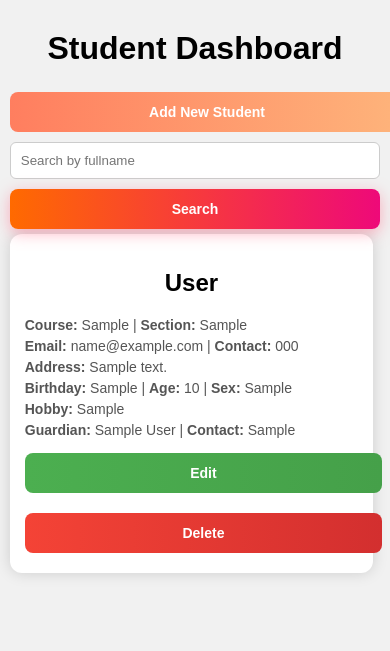
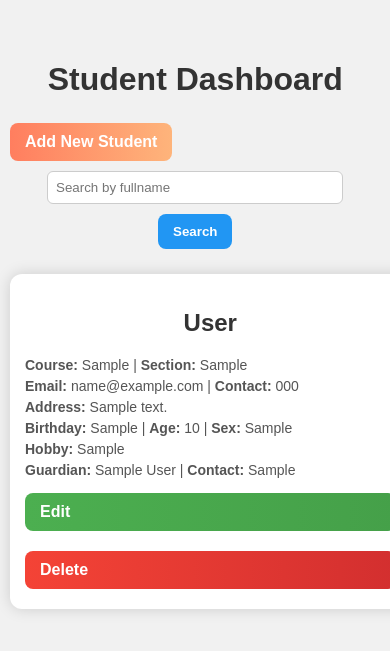
Before and after one commit to gallimbaellamea-lgtm/gallimbaella_flaskapi, a Flask app: page / in a window 390 px wide. Shown: the top 651 px of the page. Run offline with Flask 3, Linux system fonts and the light colour scheme; tables that the repository leaves empty hold one stand-in row (values such as "Sample post").

Commit message:
Update style.css
Signed-off-by: Ellamea <gallimbaellamea@isufst.edu.ph>

```diff
--- a/static/style.css
+++ b/static/style.css
@@ -1,4 +1,4 @@
-/* Base Styles */
+/* ===== Body ===== */
 body {
     font-family: Arial, sans-serif;
     background-color: #f1f1f1;
@@ -6,17 +6,22 @@ body {
     padding: 0;
 }
 
+/* ===== Container ===== */
 .container {
-    width: 90%;
-    max-width: 1200px;
+    width: 95%;
+    max-width: 1400px;
     margin: 30px auto;
+    padding: 10px;
 }
 
-h2, h1 {
+/* ===== Headings ===== */
+h1, h2 {
     text-align: center;
     margin-bottom: 20px;
+    color: #333;
 }
 
+/* ===== Flash Messages ===== */
 .flash-messages {
     text-align: center;
     margin-bottom: 15px;
@@ -33,7 +38,37 @@ h2, h1 {
 .flash.success { background-color: #4CAF50; }
 .flash.danger { background-color: #f44336; }
 
-/* Forms */
+/* ===== Search Form ===== */
+.search-form {
+    text-align: center;
+    margin-bottom: 20px;
+}
+
+.search-form input[type=text] {
+    width: 60%;
+    padding: 8px;
+    border-radius: 6px;
+    border: 1px solid #ccc;
+    box-sizing: border-box;
+}
+
+.search-btn {
+    padding: 10px 15px;
+    border-radius: 6px;
+    border: none;
+    cursor: pointer;
+    color: white;
+    font-weight: bold;
+    background: #2196F3;
+    margin-left: 5px;
+    transition: 0.3s ease;
+}
+
+.search-btn:hover {
+    transform: scale(1.05);
+}
+
+/* ===== Forms ===== */
 input[type=text], input[type=email], input[type=date], select {
     width: 100%;
     padding: 8px;
@@ -52,7 +87,7 @@ input[type=text], input[type=email], input[type=date], select {
     margin: 30px auto;
 }
 
-/* Buttons */
+/* ===== Buttons ===== */
 button, .btn {
     padding: 10px 15px;
     border-radius: 8px;
@@ -64,16 +99,6 @@ button, .btn {
     display: inline-block;
     margin: 5px 0;
     transition: transform 0.2s ease, box-shadow 0.2s ease;
-}
-
-.btn[type="submit"] {
-    background: linear-gradient(90deg, #ff6a00, #ee0979);
-    box-shadow: 0 4px 15px rgba(255, 105, 135, 0.5);
-}
-
-.btn[type="submit"]:hover {
-    transform: translateY(-2px);
-    box-shadow: 0 6px 20px rgba(255, 105, 135, 0.6);
 }
 
 .add-btn {
@@ -90,28 +115,20 @@ button, .btn {
 
 .back-btn {
     background: linear-gradient(90deg, #36d1dc, #5b86e5);
-    box-shadow: 0 4px 15px rgba(91, 134, 229, 0.5);
 }
 
-.back-btn:hover {
-    transform: translateY(-2px);
-    box-shadow: 0 6px 20px rgba(91, 134, 229, 0.6);
+/* Hover effects for buttons */
+.add-btn:hover, .edit-btn:hover, .delete-btn:hover, .back-btn:hover, .search-btn:hover {
+    transform: scale(1.05);
+    box-shadow: 0 4px 12px rgba(0,0,0,0.2);
 }
 
-.search-btn {
-    background: #2196F3;
-}
-
-.add-btn:hover, .edit-btn:hover, .delete-btn:hover, .search-btn:hover {
-    transform: scale(1.05);
-}
-
-/* Student Cards */
+/* ===== Student Cards ===== */
 .students {
     display: flex;
     flex-wrap: wrap;
     gap: 20px;
-    justify-content: center;
+    justify-content: flex-start;
 }
 
 .student-card {
@@ -119,7 +136,8 @@ button, .btn {
     padding: 20px;
     border-radius: 12px;
     box-shadow: 0 0 15px rgba(0,0,0,0.15);
-    width: 300px;
+    width: 320px;
+    flex-grow: 1;
     transition: transform 0.3s ease;
 }
 
@@ -139,33 +157,32 @@ button, .btn {
     font-size: 14px;
 }
 
+/* Card buttons */
 .card-buttons {
     margin-top: 10px;
     display: flex;
     justify-content: space-between;
+    gap: 10px;
 }
 
-/* Responsive Design */
+/* ===== Responsive ===== */
+@media (max-width: 1024px) {
+    .students {
+        justify-content: center;
+    }
+    .student-card {
+        width: 45%;
+    }
+}
+
 @media (max-width: 768px) {
     .students {
         flex-direction: column;
         align-items: center;
     }
-
     .student-card {
         width: 90%;
     }
-
-    .form-container, .form {
-        width: 90%;
-        padding: 20px;
-    }
-
-    button, .btn {
-        width: 100%;
-        text-align: center;
-    }
-
     .card-buttons {
         flex-direction: column;
         gap: 10px;
@@ -173,20 +190,15 @@ button, .btn {
 }
 
 @media (max-width: 480px) {
-    .container {
-        width: 95%;
-    }
-
     .student-card {
+        width: 100%;
         padding: 15px;
     }
-
-    input[type=text], input[type=email], input[type=date], select {
-        padding: 10px;
+    .form-container {
+        padding: 20px;
+        margin: 20px 10px;
     }
-
-    button, .btn {
-        font-size: 14px;
-        padding: 12px;
+    .search-form input[type=text] {
+        width: 80%;
     }
 }
```
